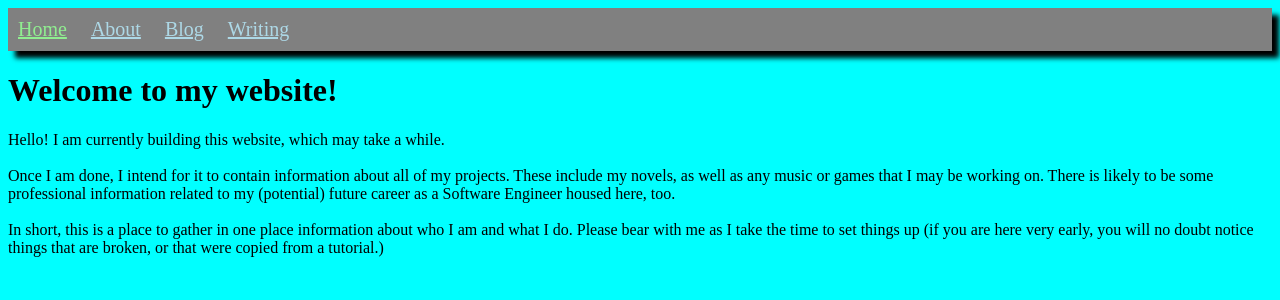
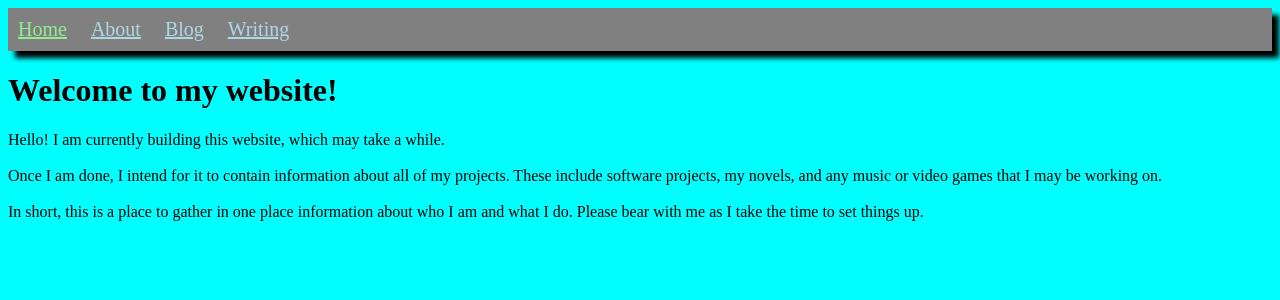
Before and after one commit to sschreyer/sschreyer.github.io, a Jekyll site: the page built from index.html, in a window 1280 px wide. Shown: the top 300 px of the page. Built offline with Jekyll 4.4.1, drawn with Linux system fonts in a browser that asks for light colours.

Commit message:
Updated home page and about page to be more up-to-date

```diff
--- a/index.html
+++ b/index.html
@@ -9,14 +9,11 @@ title: Home
     <br>
     <br>
     Once I am done, I intend for it to contain information about all of my
-    projects. These include my novels, as well as any music or games that I may
-    be working on. There is likely to be some professional information related
-    to my (potential) future career as a Software Engineer housed here, too.
+    projects. These include software projects, my novels, and any music or
+    video games that I may be working on.
     <br>
     <br>
 
     In short, this is a place to gather in one place information about who I am
-    and what I do. Please bear with me as I take the time to set things up
-    (if you are here very early, you will no doubt notice things that are
-    broken, or that were copied from a tutorial.)
+    and what I do. Please bear with me as I take the time to set things up.
 </p>
```
Also changed, not shown: about.md (+1 -1 lines).
